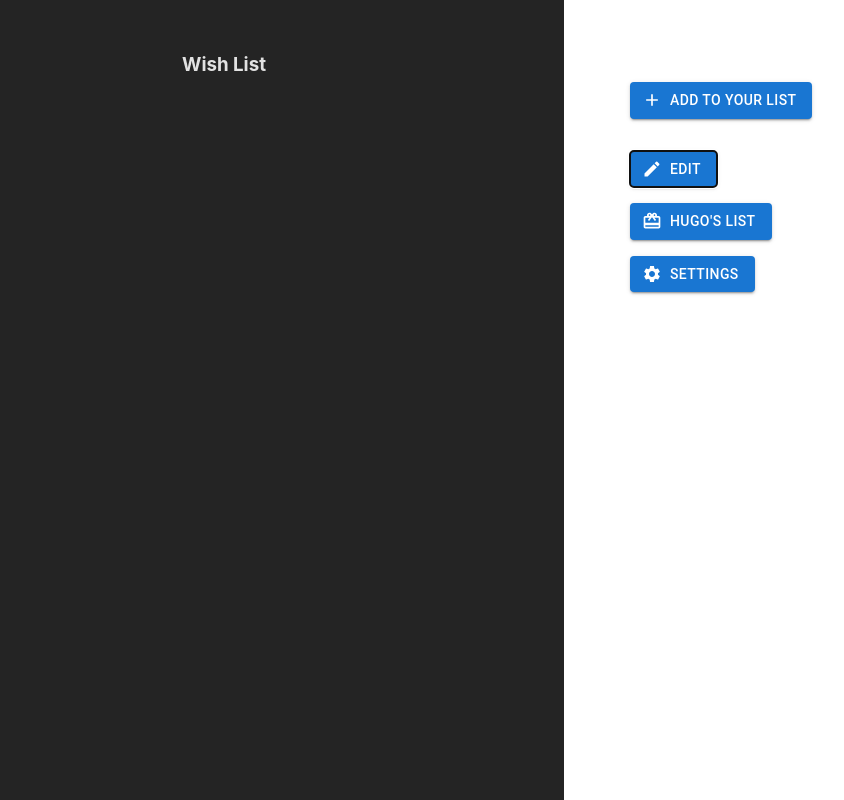
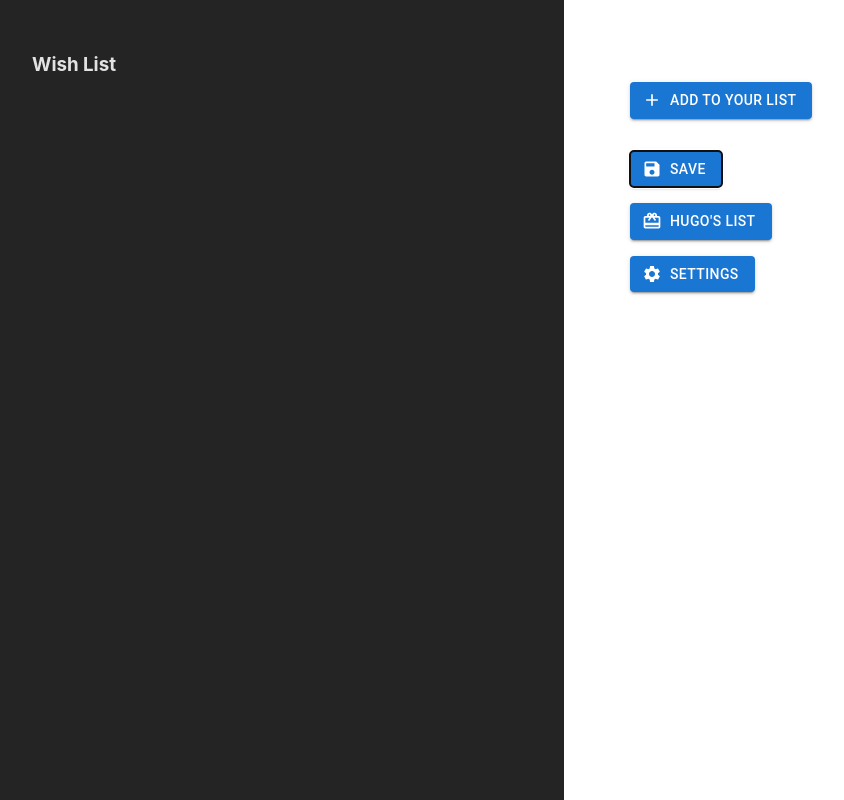
Before and after one commit to Meowmir/wishful-listings, a React (Vite) app: page / in a window 1280 px wide. Both pictures are taken after a click on the button "EDIT". Shown: the whole page, without its empty margins (416-1260 px from the left). Built offline with nearby package versions, Linux system fonts and the light colour scheme.

Commit message:
add edit and delete button to items in list, change edit button to save when in edit mode

```diff
--- a/package.json
+++ b/package.json
@@ -12,7 +12,6 @@
   "dependencies": {
     "@emotion/react": "^11.11.4",
     "@emotion/styled": "^11.11.0",
-    "@mui/icons-material": "^5.15.11",
     "@mui/material": "^5.15.11",
     "react": "^18.2.0",
     "react-dom": "^18.2.0"
--- a/src/App.tsx
+++ b/src/App.tsx
@@ -4,12 +4,14 @@ import WishList from "./components/wishlist.component.tsx";
 import {useState} from "react";
 
 function App() {
+
   const [list, setList] = useState<string[]>([])
+  const [edit, setEdit] = useState<boolean>(false)
 
   return (
     <>
-      <WishList list={list}/>
-      <SideMenu setList={setList}/>
+      <WishList list={list} edit={edit}/>
+      <SideMenu setList={setList} setEdit={setEdit} edit={edit}/>
     </>
   )
 }
--- a/src/components/side-menu.component.tsx
+++ b/src/components/side-menu.component.tsx
@@ -1,18 +1,39 @@
 import {Box, Button, Grid} from "@mui/material";
-import AddIcon from '@mui/icons-material/Add';
 import EditIcon from '@mui/icons-material/Edit';
 import CardGiftcardIcon from '@mui/icons-material/CardGiftcard';
 import SettingsIcon from '@mui/icons-material/Settings';
 import AddItem from "./add-item.component.tsx";
 import React, {useCallback} from "react";
+import SaveIcon from '@mui/icons-material/Save';
 
-export default function SideMenu({setList} : { setList: React.Dispatch<React.SetStateAction<string[]>>}){
+export default function SideMenu({setList, setEdit, edit} : { setList: React.Dispatch<React.SetStateAction<string[]>>, setEdit: React.Dispatch<React.SetStateAction<boolean>>, edit: boolean}){
 
   const addNewItem = useCallback((name: string, file: File | null) => {
     setList((prev) => {
       return [...prev, name]
     })
   }, [setList])
+
+  const editSaveButton = (edit: boolean, setEdit: React.Dispatch<React.SetStateAction<boolean>>) => {
+    if(edit) {
+      return <Button
+        variant="contained"
+        key="edit"
+        startIcon={<SaveIcon/>}
+        onClick={() => setEdit(false)}
+      >
+        Save
+      </Button>
+    } return <Button
+      variant="contained"
+      key="edit"
+      startIcon={<EditIcon/>}
+      onClick={() => setEdit(true)}
+    >
+      Edit
+    </Button>
+  }
+
 
   return (
     <>
@@ -35,7 +56,7 @@ export default function SideMenu({setList} : { setList: React.Dispatch<React.Set
               <p style={{color: "black"}}><AddItem onAdd={addNewItem}/></p>
             </Grid>
             <Grid item xs={12}>
-              <Button variant="contained" key="edit" startIcon={<EditIcon/>}>Edit</Button>
+              {editSaveButton(edit, setEdit)}
             </Grid>
             <Grid item xs={12}>
               <Button variant="contained" key="others" startIcon={<CardGiftcardIcon/>}>Hugo's List</Button>
--- a/src/components/wishlist.component.tsx
+++ b/src/components/wishlist.component.tsx
@@ -1,13 +1,41 @@
-export default function WishList({ list } : { list: string[]}) {
+import DeleteIcon from '@mui/icons-material/Delete';
+import EditIcon from '@mui/icons-material/Edit';
+import {Container, IconButton} from "@mui/material";
+
+export default function WishList({ list, edit } : { list: string[], edit: boolean}) {
+  const iconStyle = {
+    width: 20,
+    verticalAlign: "top",
+    margin: 2,
+    color: "white"
+  }
+
+  const deleteItem = (item: string) => {
+    const itemToRemove = list.indexOf(item)
+    list.splice(itemToRemove)
+  }
 
   return (
     <>
+      <Container style={{marginRight: 300}}>
         <h3>Wish List</h3>
         <ol>
           { list.map((item) => {
+            if(edit) {
+              return <li key={item}>
+                <span style={{marginRight: 10}}>{item}</span>
+                <IconButton size="small">
+                  <EditIcon style={iconStyle}/>
+                </IconButton>
+                <IconButton size="small" onClick={() => deleteItem}>
+                  <DeleteIcon style={iconStyle}/>
+                </IconButton>
+              </li>
+            }
             return <li key={item}>{item}</li>
           })}
         </ol>
+      </Container>
   </>
   )
 }
```
Also changed, not shown: 1 other file (tests, documents, lock files or other folders). Lines whose indentation alone changed are shown as unchanged.
